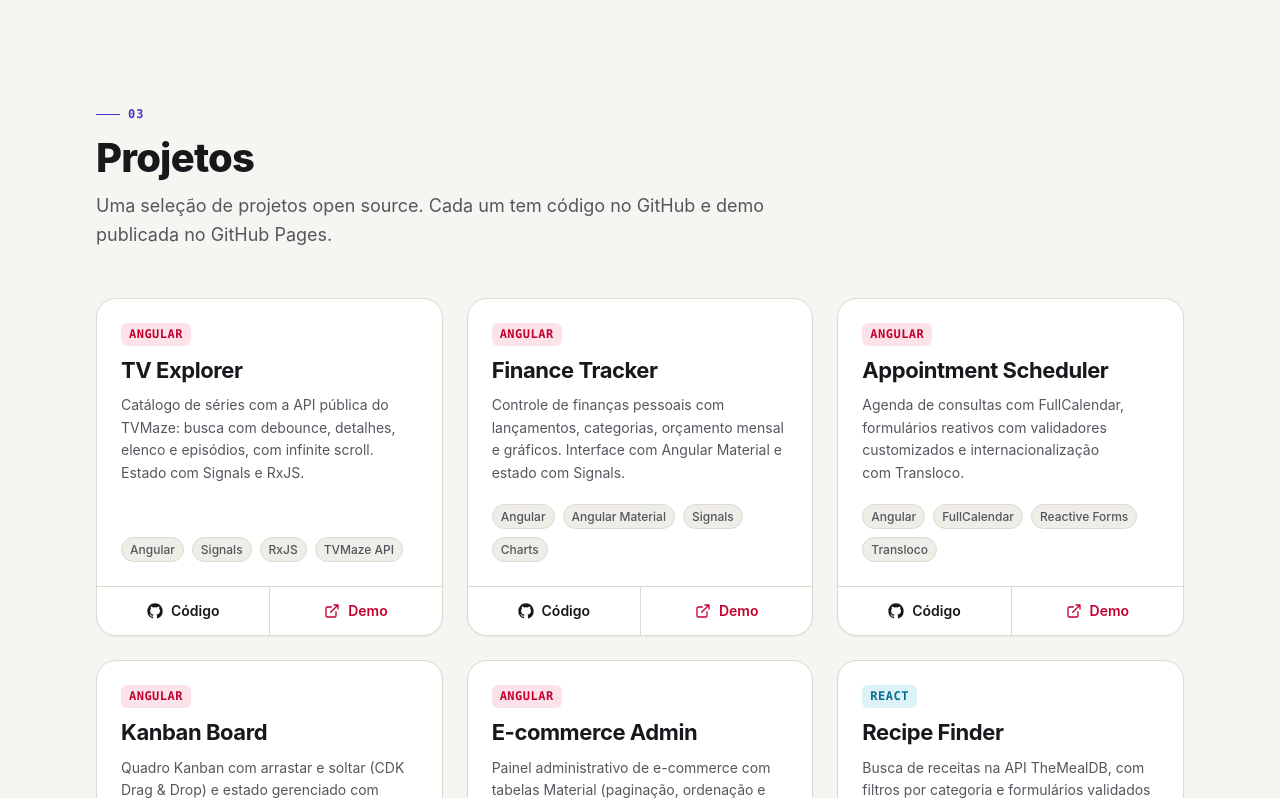
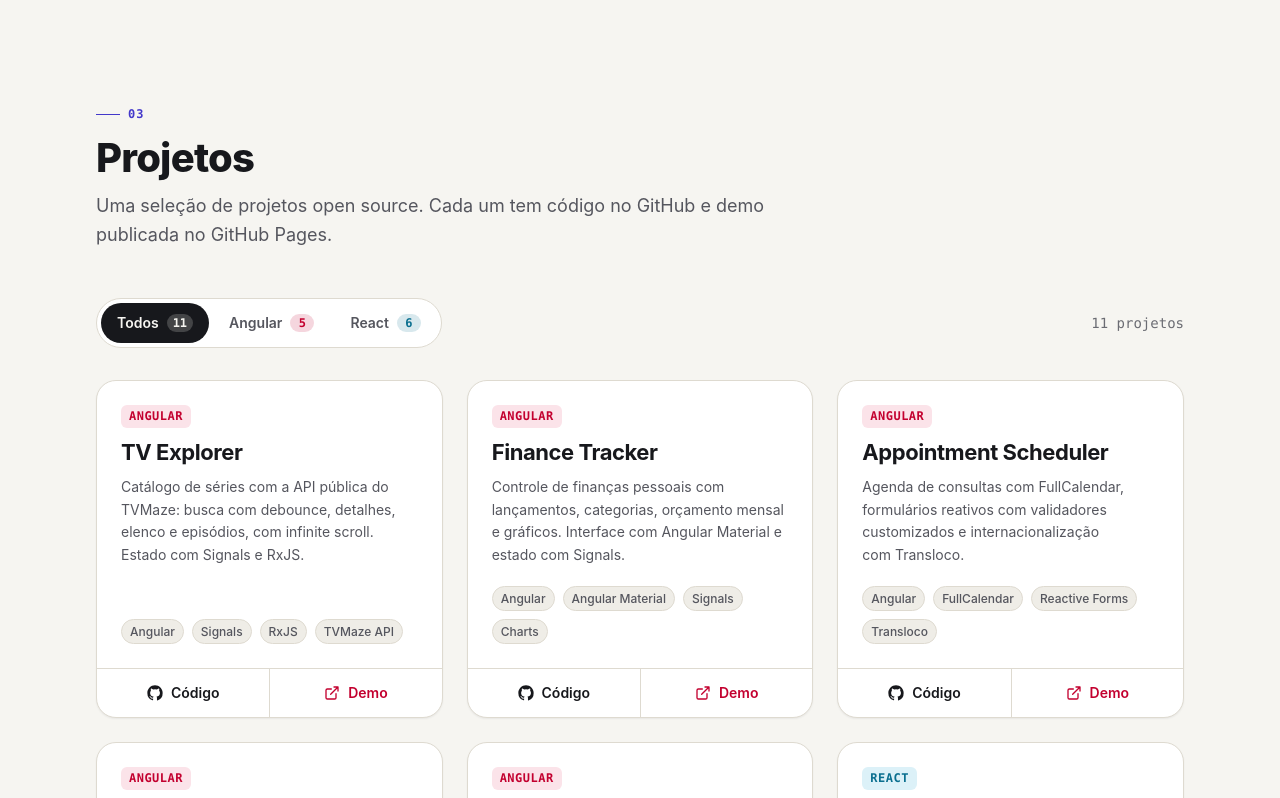
Before and after one commit to BrunoICosta/portfolio, a React (Vite) app: page / in a window 1280 px wide. Shown: the part 2160-2958 px from the top of the page. Built offline with nearby package versions, Linux system fonts and the light colour scheme.

Commit message:
feat(projects): filter projects by technology

```diff
--- /dev/null
+++ b/src/features/projects/ProjectFilterBar.module.css
@@ -0,0 +1,63 @@
+.bar {
+  display: inline-flex;
+  flex-wrap: wrap;
+  gap: var(--space-1);
+  padding: var(--space-1);
+  border: 1px solid var(--color-border);
+  border-radius: var(--radius-pill);
+  background: var(--color-bg-elevated);
+}
+
+.option {
+  --option-color: var(--color-accent);
+
+  display: inline-flex;
+  align-items: center;
+  gap: var(--space-2);
+  min-height: 2.5rem;
+  padding: 0 var(--space-4);
+  border: 0;
+  border-radius: var(--radius-pill);
+  background: transparent;
+  color: var(--color-text-muted);
+  font-size: var(--text-sm);
+  font-weight: 600;
+  transition:
+    background-color var(--duration-fast) ease,
+    color var(--duration-fast) ease;
+}
+
+.option[data-filter='angular'] {
+  --option-color: var(--color-angular);
+}
+
+.option[data-filter='react'] {
+  --option-color: var(--color-react);
+}
+
+.option:hover {
+  color: var(--color-text);
+  background: var(--color-surface);
+}
+
+.option[aria-pressed='true'] {
+  background: var(--color-text);
+  color: var(--color-bg);
+}
+
+.count {
+  min-width: 1.5rem;
+  padding: 0 0.375rem;
+  border-radius: var(--radius-pill);
+  background: color-mix(in srgb, var(--option-color) 16%, transparent);
+  color: var(--option-color);
+  font-family: var(--font-mono);
+  font-size: var(--text-xs);
+  line-height: 1.5;
+  text-align: center;
+}
+
+.option[aria-pressed='true'] .count {
+  background: color-mix(in srgb, var(--color-bg) 20%, transparent);
+  color: inherit;
+}
--- /dev/null
+++ b/src/features/projects/ProjectFilterBar.tsx
@@ -0,0 +1,40 @@
+import { useI18n } from '../../core/i18n/useI18n'
+import { PROJECT_FILTERS, type ProjectFilter } from './filterProjects'
+import styles from './ProjectFilterBar.module.css'
+
+interface ProjectFilterBarProps {
+  value: ProjectFilter
+  counts: Record<ProjectFilter, number>
+  onChange: (filter: ProjectFilter) => void
+}
+
+/**
+ * Toggle-button group (aria-pressed). Simpler for keyboard users than a
+ * roving-tabindex radiogroup, and it reads naturally in screen readers.
+ */
+export function ProjectFilterBar({ value, counts, onChange }: ProjectFilterBarProps) {
+  const { t } = useI18n()
+
+  return (
+    <div role="group" aria-label={t.projects.filterLabel} className={styles.bar}>
+      {PROJECT_FILTERS.map((filter) => {
+        const active = filter === value
+        return (
+          <button
+            key={filter}
+            type="button"
+            className={styles.option}
+            data-filter={filter}
+            aria-pressed={active}
+            onClick={() => onChange(filter)}
+          >
+            {t.projects.filters[filter]}
+            <span className={styles.count} aria-hidden="true">
+              {counts[filter]}
+            </span>
+          </button>
+        )
+      })}
+    </div>
+  )
+}
--- a/src/features/projects/ProjectsSection.module.css
+++ b/src/features/projects/ProjectsSection.module.css
@@ -1,8 +1,31 @@
+.toolbar {
+  display: flex;
+  flex-wrap: wrap;
+  align-items: center;
+  justify-content: space-between;
+  gap: var(--space-4);
+  margin-bottom: var(--space-6);
+}
+
+.status {
+  color: var(--color-text-subtle);
+  font-family: var(--font-mono);
+  font-size: var(--text-sm);
+}
+
 .grid {
   display: grid;
   gap: var(--space-5);
   padding: 0;
   list-style: none;
+}
+
+.empty {
+  padding: var(--space-7) var(--space-5);
+  border: 1px dashed var(--color-border-strong);
+  border-radius: var(--radius-lg);
+  color: var(--color-text-muted);
+  text-align: center;
 }
 
 @media (min-width: 40rem) {
--- a/src/features/projects/ProjectsSection.tsx
+++ b/src/features/projects/ProjectsSection.tsx
@@ -1,11 +1,18 @@
+import { useMemo, useState } from 'react'
 import { useI18n } from '../../core/i18n/useI18n'
 import { PROJECTS } from '../../data/projects'
 import section from '../../shared/styles/section.module.css'
+import { countByFilter, filterProjects, type ProjectFilter } from './filterProjects'
 import { ProjectCard } from './ProjectCard'
+import { ProjectFilterBar } from './ProjectFilterBar'
 import styles from './ProjectsSection.module.css'
+
+const COUNTS = countByFilter(PROJECTS)
 
 export function ProjectsSection() {
   const { t } = useI18n()
+  const [filter, setFilter] = useState<ProjectFilter>('all')
+  const visible = useMemo(() => filterProjects(PROJECTS, filter), [filter])
 
   return (
     <section id="projects" className={section.section} aria-labelledby="projects-title">
@@ -18,13 +25,24 @@ export function ProjectsSection() {
           <p className={section.intro}>{t.projects.intro}</p>
         </header>
 
+        <div className={styles.toolbar}>
+          <ProjectFilterBar value={filter} counts={COUNTS} onChange={setFilter} />
+          <p className={styles.status} role="status">
+            {t.projects.count(visible.length)}
+          </p>
+        </div>
+
+        {visible.length === 0 ? (
+          <p className={styles.empty}>{t.projects.empty}</p>
+        ) : (
           <ul className={styles.grid}>
-          {PROJECTS.map((project) => (
+            {visible.map((project) => (
               <li key={project.repo}>
                 <ProjectCard project={project} />
               </li>
             ))}
           </ul>
+        )}
       </div>
     </section>
   )
--- /dev/null
+++ b/src/features/projects/filterProjects.ts
@@ -0,0 +1,19 @@
+import { PROJECT_CATEGORIES, type Project, type ProjectCategory } from '../../data/projects'
+
+export type ProjectFilter = 'all' | ProjectCategory
+
+export const PROJECT_FILTERS: readonly ProjectFilter[] = ['all', ...PROJECT_CATEGORIES]
+
+export function filterProjects(
+  projects: readonly Project[],
+  filter: ProjectFilter,
+): readonly Project[] {
+  if (filter === 'all') return projects
+  return projects.filter((project) => project.category === filter)
+}
+
+export function countByFilter(projects: readonly Project[]): Record<ProjectFilter, number> {
+  const counts: Record<ProjectFilter, number> = { all: projects.length, angular: 0, react: 0 }
+  for (const project of projects) counts[project.category] += 1
+  return counts
+}
```
Lines whose indentation alone changed are shown as unchanged.
